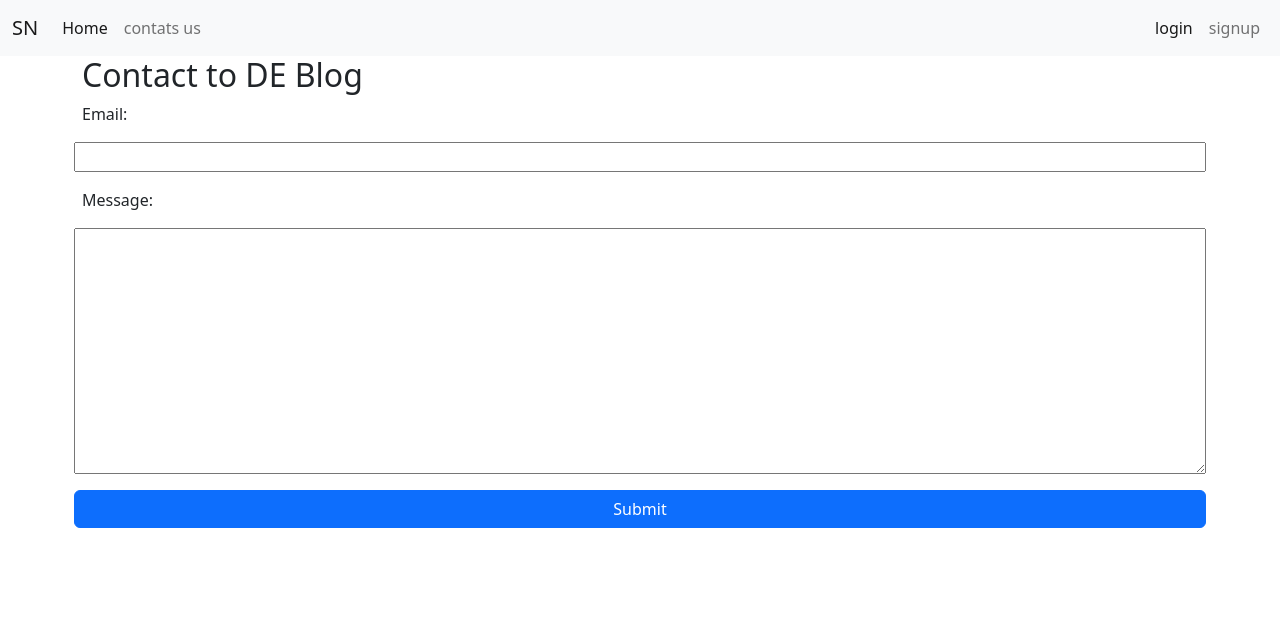
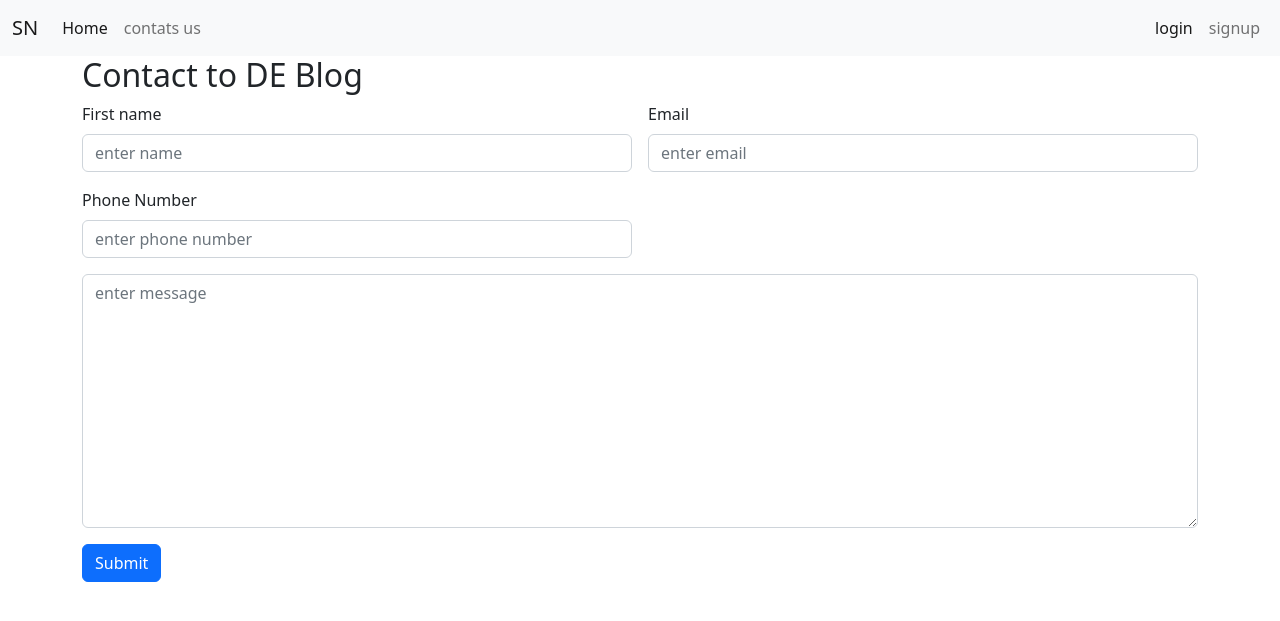
Before and after one commit to Nikhilcs36/Django_Article, a Django app: page /contact_us/ in a window 1280 px wide. Shown: the top 621 px of the page. Run offline with Django 4.2, Linux system fonts and the light colour scheme.

Commit message:
Widgets in forms | Django | Python

```diff
--- a/main/forms.py
+++ b/main/forms.py
@@ -4,6 +4,13 @@ from .models import Contact
 class ContactForm(forms.ModelForm):
     class Meta:
         model = Contact
-        # fields = "__all__"
-        fields = ("name","email","message")
-        exclude =('name',)
+        fields = "__all__"
+        # fields = ("name","email","message")
+        # exclude =('name',)
+
+        widgets = {
+            "name": forms.TextInput(attrs={'class':'form-control', 'placeholder':'enter name'}),
+            "email": forms.EmailInput(attrs={'class':'form-control', 'placeholder':'enter email'}),
+            "phone_number": forms.NumberInput(attrs={'class':'form-control', 'placeholder':'enter phone number'}),
+            "message": forms.Textarea(attrs={'class':'form-control', 'placeholder':'enter message'}),
+        }
--- a/templates/contact_us.html
+++ b/templates/contact_us.html
@@ -6,28 +6,31 @@
 <h2>Contact to DE Blog</h2>
 <form class="row g-3" method="post">
     {% csrf_token %}
-    {% comment %} <div class="col-md-6">
+    <div class="col-md-6">
         <label for="fname" class="form-label">First name</label>
-        <input type="text" class="force-control" id="fname" placeholder="name" name="name">
+        {% comment %} <input type="text" class="force-control" id="fname" placeholder="name" name="name"> {% endcomment %}
         {{form.name}}
     </div>
     <div class="col-md-6">
         <label for="emailid" class="form-label" name="email">Email</label>
-        <input type="email" class="force-control" id="emailid" placeholder="email" name="email">
+        {% comment %} <input type="email" class="force-control" id="emailid" placeholder="email" name="email"> {% endcomment %}
         {{form.email}}
     </div>
     <div class="col-md-6">
         <label for="phone" class="form-label" name="phone_number">Phone Number</label>
-        <input type="Number" class="force-control" id="phone" placeholder="Phone Number" name="phone_number">
+        {% comment %} <input type="Number" class="force-control" id="phone" placeholder="Phone Number" name="phone_number"> {% endcomment %}
         {{form.phone_number}}
     </div>
     <div class="col-12">
-        <textarea class="form-control" name="message" id="" cols="30" rows="5"></textarea>
+        {% comment %} <textarea class="form-control" name="message" id="" cols="30" rows="5"></textarea>  {% endcomment %}
+        {{form.message}}
     </div>
     <div class="col-12">
         <button type="submit" class="btn btn-primary">Submit</button>
-    </div> {% endcomment %}
-    {{form.as_table}}
-    <button type="submit" class="btn btn-primary">Submit</button>
+    </div>
+
+
+    {% comment %} {{form.as_table}} {% endcomment %}
+    {% comment %} <button type="submit" class="btn btn-primary">Submit</button> {% endcomment %}
 </form>
 {% endblock content %}
```
